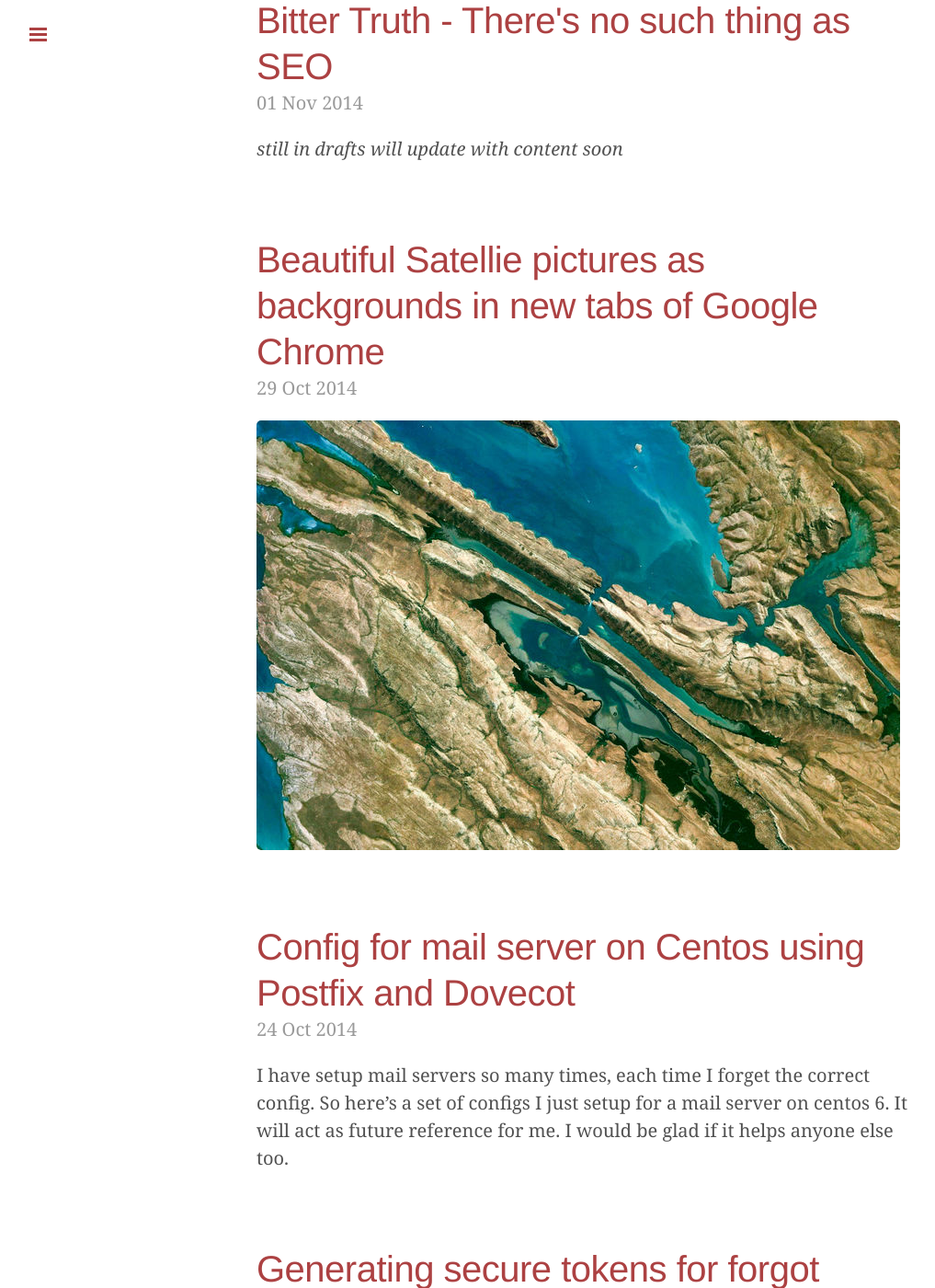
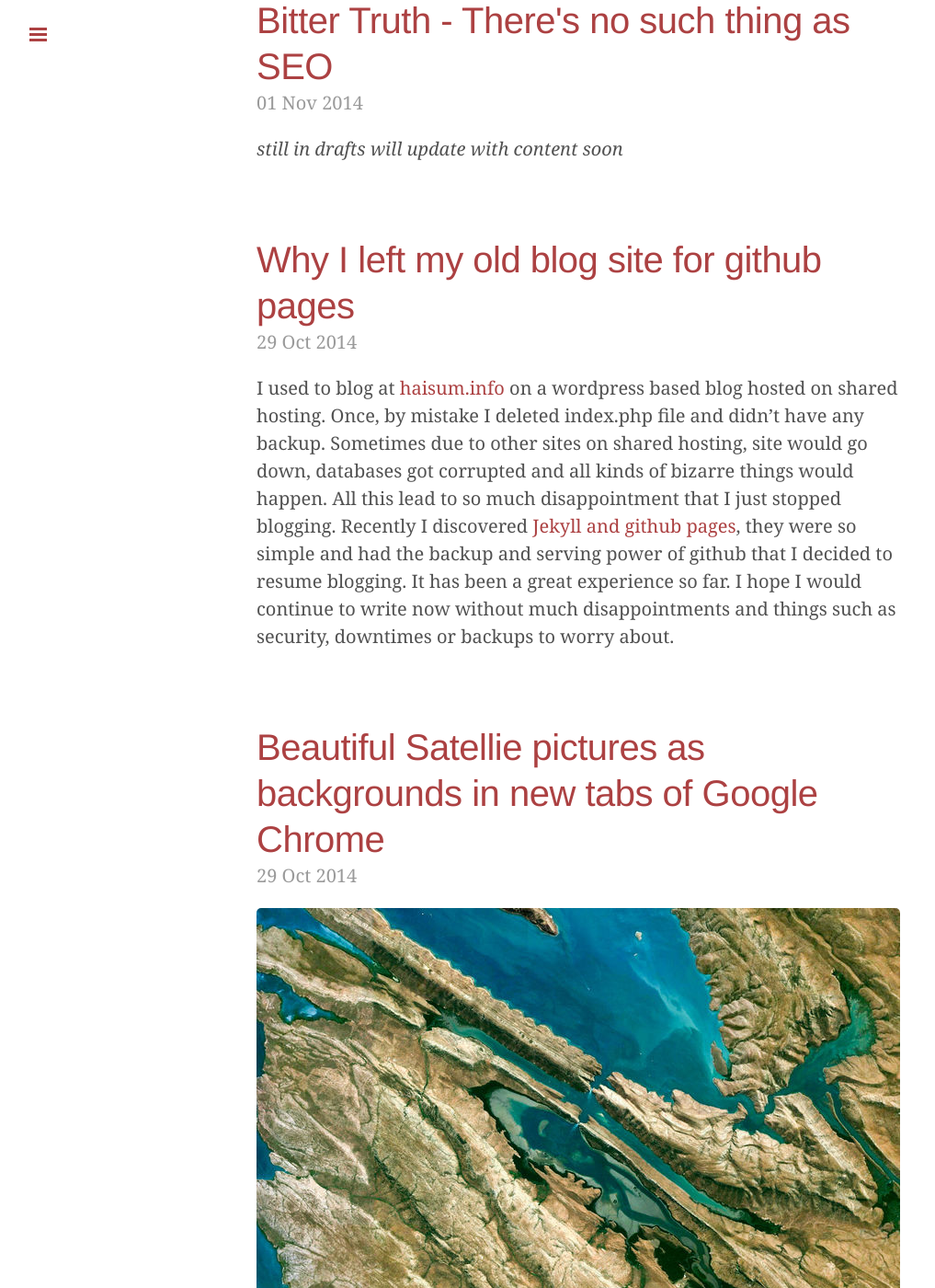
Before and after one commit to haisum/haisum.github.io, a Jekyll site: the page built from index.html, in a window 1280 px wide and 1400 px high, scrolled down 530 px. Shown: the whole window at 92% size, without its empty margins (1-1018 px from the left). Built offline with Jekyll 4.4.1, drawn with Linux system fonts in a browser that asks for light colours; Markdown is read by kramdown in place of the engine named in the settings; the list of posts is cut into pages by our own code; some of the changed text lies outside the part shown.

Commit message:
Adding some modifications in about me and why i left old blog post

```diff
--- /dev/null
+++ b/_posts/2014-10-29-why-left-old-blog-for-jekyll.md
@@ -0,0 +1,16 @@
+---
+layout: post
+title: Why I left my old blog site for github pages
+---
+
+I used to blog at [haisum.info](http://haisum.info) on a wordpress based blog hosted on shared hosting. Once, by mistake I deleted index.php file and didn't have any backup. Sometimes due to other sites on shared hosting, site would go down, databases got corrupted and all kinds of bizarre things would happen. All this lead to so much disappointment that I just stopped blogging. Recently I discovered [Jekyll and github pages](/2014/10/20/Jekyll-and-github-pages-simple-blog/), they were so simple and had the backup and serving power of github that I decided to resume blogging. It has been a great experience so far. I hope I would continue to write now without much disappointments and things such as security, downtimes or backups to worry about.
+
+There are some really interesting pages on my old blog, I made them when I was in university. You are welcome to see them, but they don't represent me now. It's been a lot of time since I made them and a lot has happened in between.
+
+Here are some interesting and working links:
+
+- [Portfolio in University days](http://haisum.info/portfolio)
+- [About me](http://haisum.info/about)
+- [Contact me](http://haisum.info/contact) (apart from living address, this one remains valid upto today!)
+
+Unfortunately my old blog posts got deleted due to some host issues, and I didn't have their backups.
--- a/about.md
+++ b/about.md
@@ -3,5 +3,5 @@ layout: page
 title: About
 ---
 <p class="message">
-  Hey there! I am Haisum. I work as software engineer. Linux, open source, managing and streamlining software development process interest me the most. You can <a href="mailto:haisumbhatti@gmail.com">mail me</a> to get in touch. Oh! and I love food :)
+  Hey there! I am Haisum. I work as software engineer. Linux, open source, managing and streamlining software development process interest me the most. You can mail me at <a href="mailto:haisumbhatti@gmail.com">haisumbhatti@gmail.com</a> to get in touch. Oh! and I love food :)
 </p>
```
